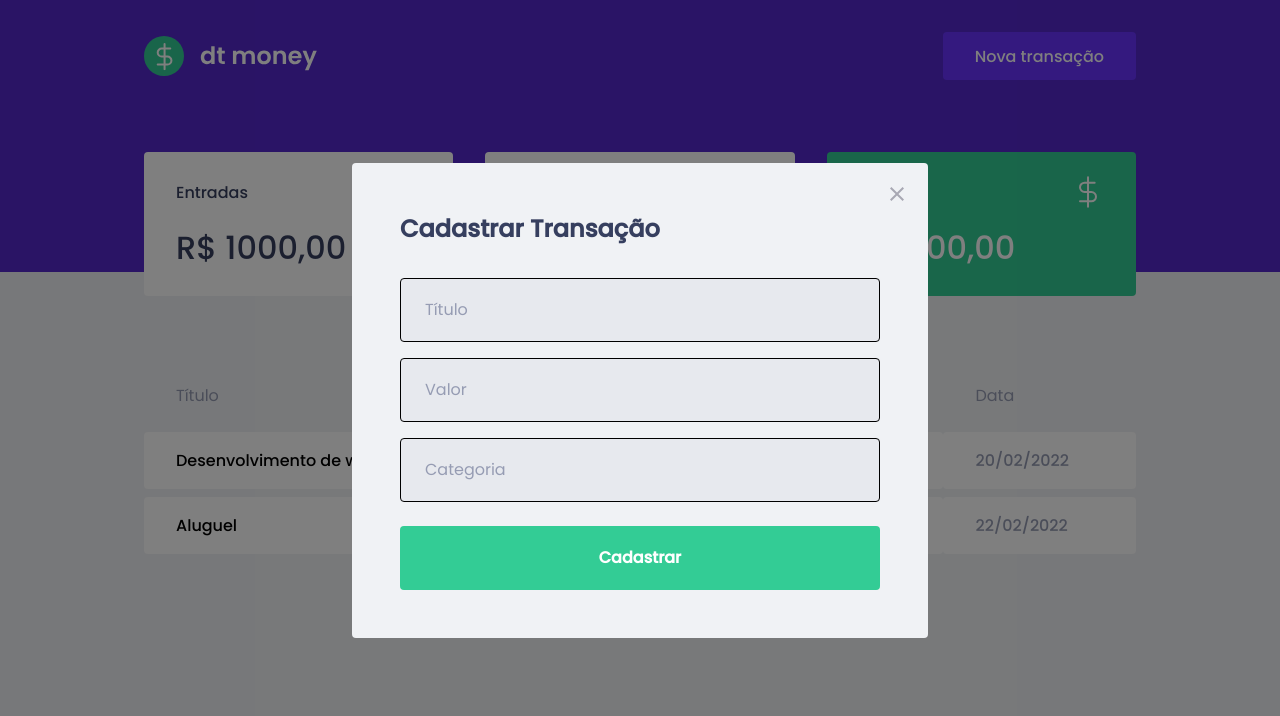
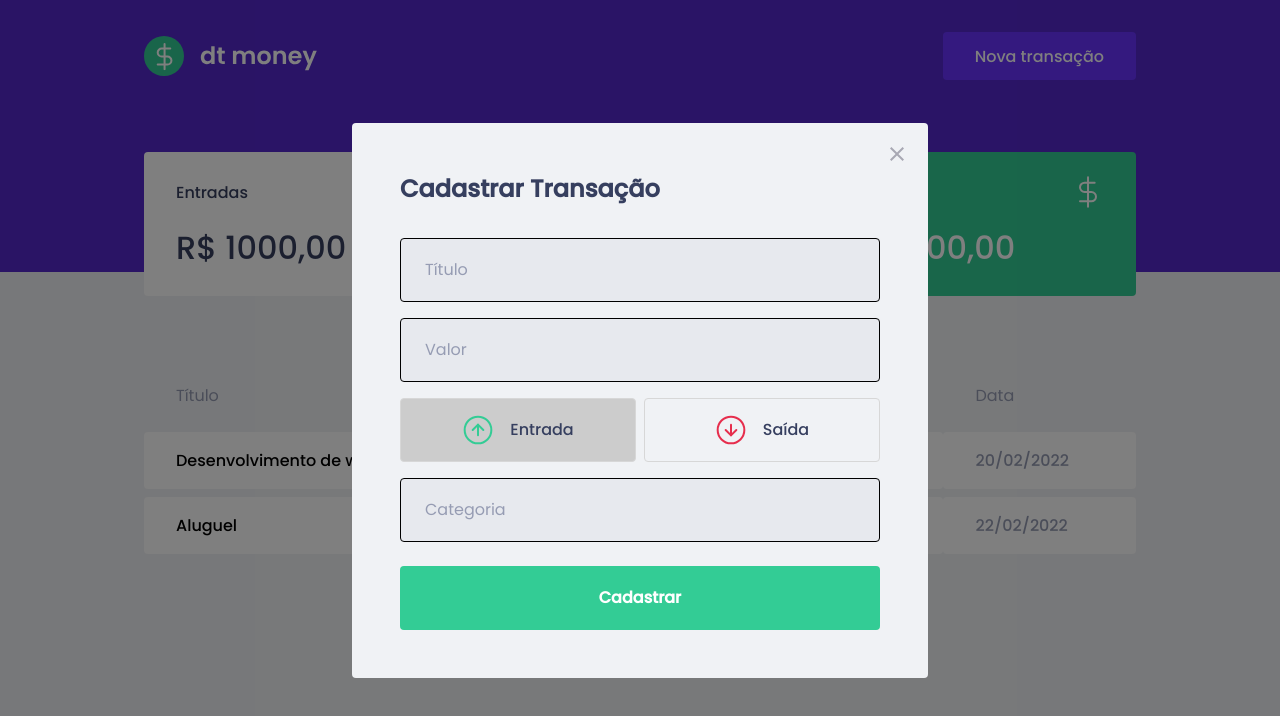
Before and after one commit to arTW0/meu-projeto, a React (Create React App) app in the folder ignite/: page / in a window 1280 px wide. Both pictures are taken after a click on the button "Nova transação". Shown: the top 716 px of the page. Built offline with nearby package versions, Linux system fonts and the light colour scheme; no server answers; what miragejs would draw is missing.

Commit message:
modal ready

```diff
--- a/ignite/package.json
+++ b/ignite/package.json
@@ -6,6 +6,7 @@
     "@types/react-modal": "^3.13.1",
     "axios": "^0.26.1",
     "miragejs": "^0.1.43",
+    "polished": "^4.1.4",
     "react": "^17.0.2",
     "react-dom": "^17.0.2",
     "react-modal": "^3.14.4",
--- a/ignite/src/components/NewTransaction/index.tsx
+++ b/ignite/src/components/NewTransaction/index.tsx
@@ -1,7 +1,9 @@
-import React from "react"
+import React, { useState } from "react"
 import Modal from "react-modal"
 import closeImg from "../../assets/close.svg"
-import { Container } from "./styles"
+import incomeImg from "../../assets/income.svg"
+import outcomeImg from "../../assets/outcome.svg"
+import { Container, RadioBox, TransactionType } from "./styles"
 
 interface NewTransactionModalProps {
   isOpen: boolean
@@ -9,6 +11,8 @@
 }
 
 export const NewTransactionModal = ({ isOpen, onRequestClose }: NewTransactionModalProps) => {
+	const [typeDeposit, setTypeDeposit] = useState('deposit')
+
 	return (
 		<Modal
 			isOpen={isOpen}
@@ -36,6 +40,26 @@
 					placeholder="Valor"
 				/>
 
+				<TransactionType>
+					<RadioBox
+						type="button"
+						onClick={() => setTypeDeposit('deposit')}
+						isActive={typeDeposit === 'deposit'}
+					>
+						<img src={incomeImg} alt="Entrada" />
+						<span>Entrada</span>
+					</RadioBox>
+
+					<RadioBox
+						type="button"
+						onClick={() => setTypeDeposit('withdraw')}
+						isActive={typeDeposit === 'withdraw'}
+					>
+						<img src={outcomeImg} alt="Saída" />
+						<span>Saída</span>
+					</RadioBox>
+				</TransactionType>
+
 				<input
 					placeholder="Categoria"
 				/>
--- a/ignite/src/components/NewTransaction/styles.ts
+++ b/ignite/src/components/NewTransaction/styles.ts
@@ -1,4 +1,5 @@
 import styled from "styled-components";
+import { darken } from 'polished'
 
 const Container = styled.form`
   h2 {
@@ -47,6 +48,47 @@
   }
 `
 
+const TransactionType = styled.div`
+  margin: 1rem 0;
+  display: grid;
+  grid-template-columns: 1fr 1fr;
+  gap: 0.5rem;
+`
+
+interface RadioBoxProps {
+  isActive: boolean
+}
+
+const RadioBox = styled.button<RadioBoxProps>`
+  height: 4rem;
+  border: 1px solid #d7d7d7;
+  border-radius: 0.25rem;
+  background: ${(props) => props.isActive ? '#ccc' : 'transparent'};
+  display: flex;
+  align-items: center;
+  justify-content: center;
+
+  transition: border-color 0.2s;
+
+  &:hover {
+    border-color: ${darken(0.1, '#d7d7d7')};
+  }
+
+  img {
+    width: 2rem;
+    height: 2rem;
+  }
+
+  span {
+    display: inline-block;
+    margin-left: 1rem;
+    font-size: 1rem;
+    color: var(--text-title);
+  }
+`
+
 export {
-	Container
+	Container,
+	TransactionType,
+	RadioBox
 }
```
Also changed, not shown: 1 other file (tests, documents, lock files or other folders).
